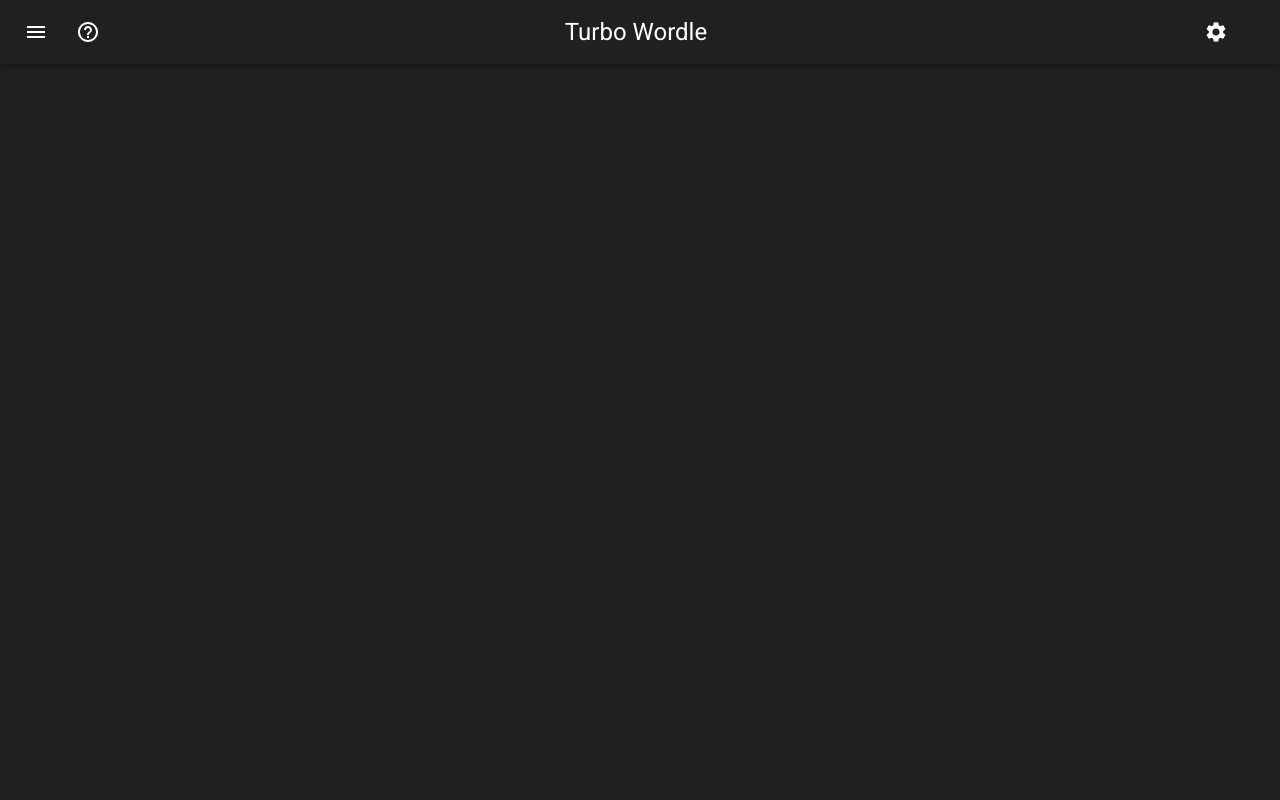
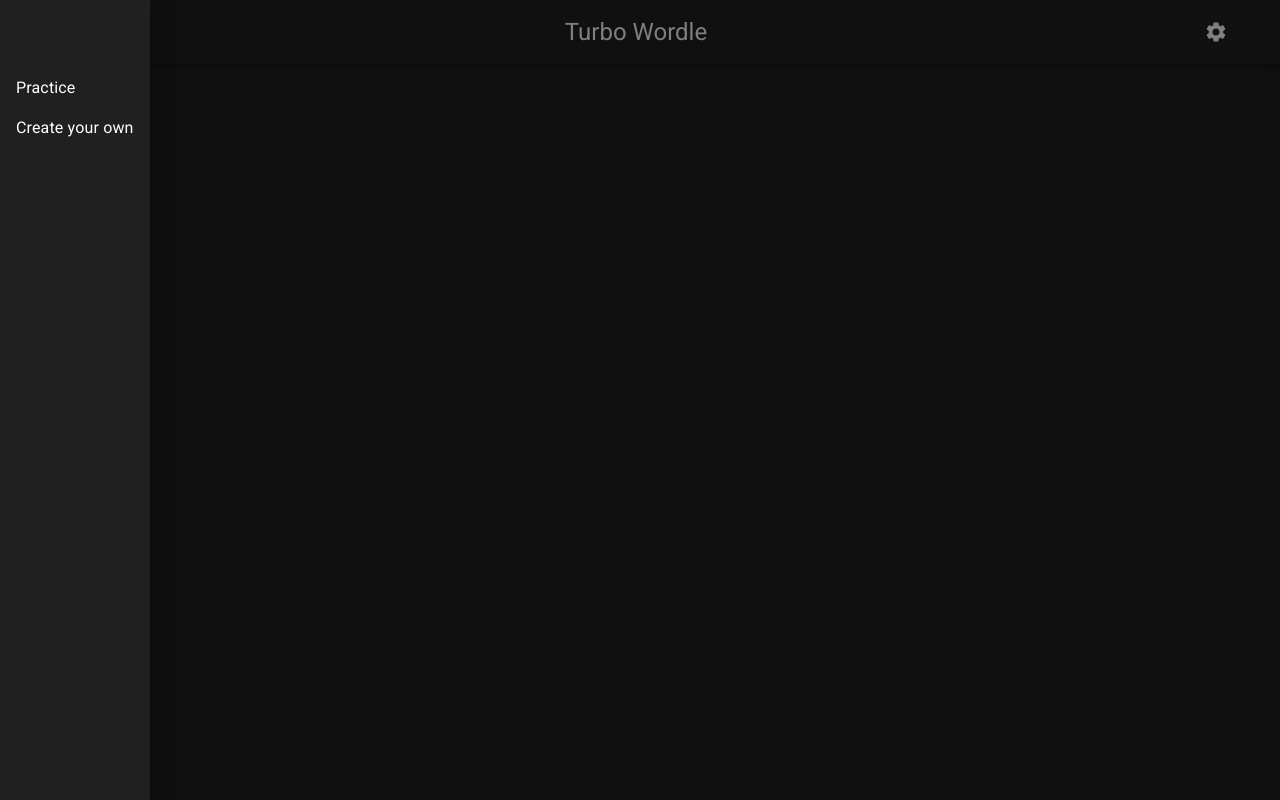
Before and after one commit to rautio/turbo-wordle, a React (Create React App) app: page / in a window 1280 px wide. Both pictures are taken after a click on the button 36 px from the left and 32 px from the top of the page. Built offline with nearby package versions, Linux system fonts and the light colour scheme; no server answers.

Commit message:
Implement side bar navigation

```diff
--- a/src/components/Header/index.tsx
+++ b/src/components/Header/index.tsx
@@ -1,4 +1,6 @@
 import React, { useState } from "react";
+import { useNavigate } from "react-router-dom";
+import Drawer from "@mui/material/Drawer";
 import AppBar from "@mui/material/AppBar";
 import Box from "@mui/material/Box";
 import Modal from "@mui/material/Modal";
@@ -6,6 +8,8 @@
 import Typography from "@mui/material/Typography";
 import IconButton from "@mui/material/IconButton";
 import SettingsIcon from "@mui/icons-material/Settings";
+import List from "@mui/material/List";
+import ListItem from "@mui/material/ListItem";
 import MenuIcon from "@mui/icons-material/Menu";
 import HelpIcon from "@mui/icons-material/HelpOutline";
 import useMediaQuery from "@mui/material/useMediaQuery";
@@ -26,8 +30,11 @@
 };
 
 export const Header = () => {
+  const navigate = useNavigate();
   const [settingsOpen, setSettingsOpen] = useState(false);
   const [howToPlayOpen, setHowToPlayOpen] = useState(false);
+  const [drawerOpen, setDrawerOpen] = useState(false);
+
   const smallScreen = useMediaQuery((theme: Theme) =>
     theme.breakpoints.down("sm")
   );
@@ -35,6 +42,12 @@
   if (smallScreen) {
     headerVariant = "h6";
   }
+  const drawerNavigate = (path: string) => {
+    return () => {
+      setDrawerOpen(false);
+      navigate(path);
+    };
+  };
   return (
     <Box sx={{ flexGrow: 1 }}>
       <AppBar position="static" sx={{ minHeight: "48px" }}>
@@ -45,6 +58,9 @@
             color="inherit"
             aria-label="menu"
             sx={{ mr: 2 }}
+            onClick={() => {
+              setDrawerOpen(true);
+            }}
           >
             <MenuIcon />
           </IconButton>
@@ -101,6 +117,20 @@
           <HowToPlay />
         </Box>
       </Modal>
+      <Drawer
+        anchor="left"
+        open={drawerOpen}
+        onClose={() => setDrawerOpen(false)}
+      >
+        <List sx={{ marginTop: "60px" }}>
+          <ListItem button onClick={drawerNavigate("/")}>
+            Practice
+          </ListItem>
+          <ListItem button onClick={drawerNavigate("/create")}>
+            Create your own
+          </ListItem>
+        </List>
+      </Drawer>
     </Box>
   );
 };
```
Also changed, not shown: 1 other file (tests, documents, lock files or other folders).
